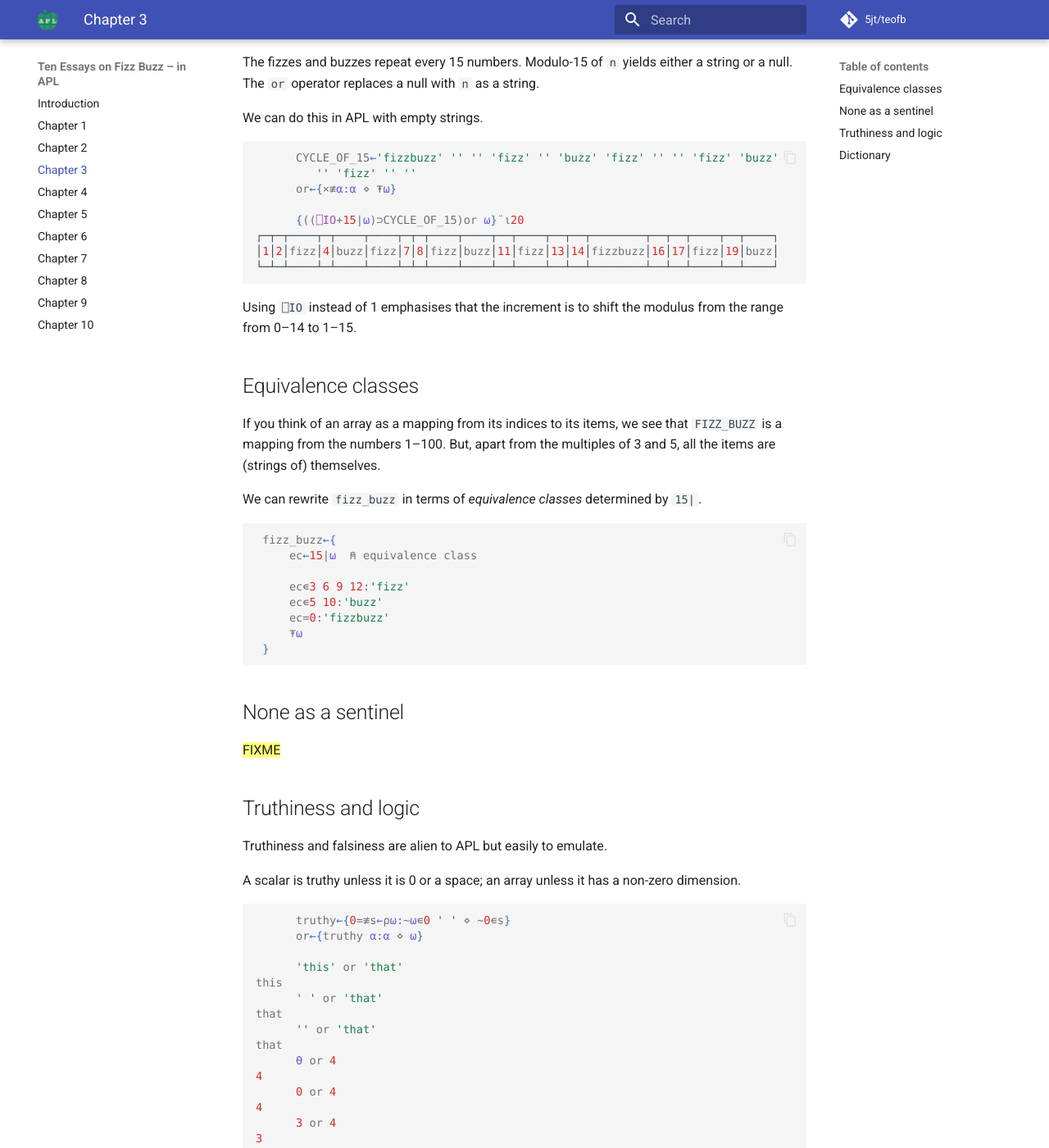
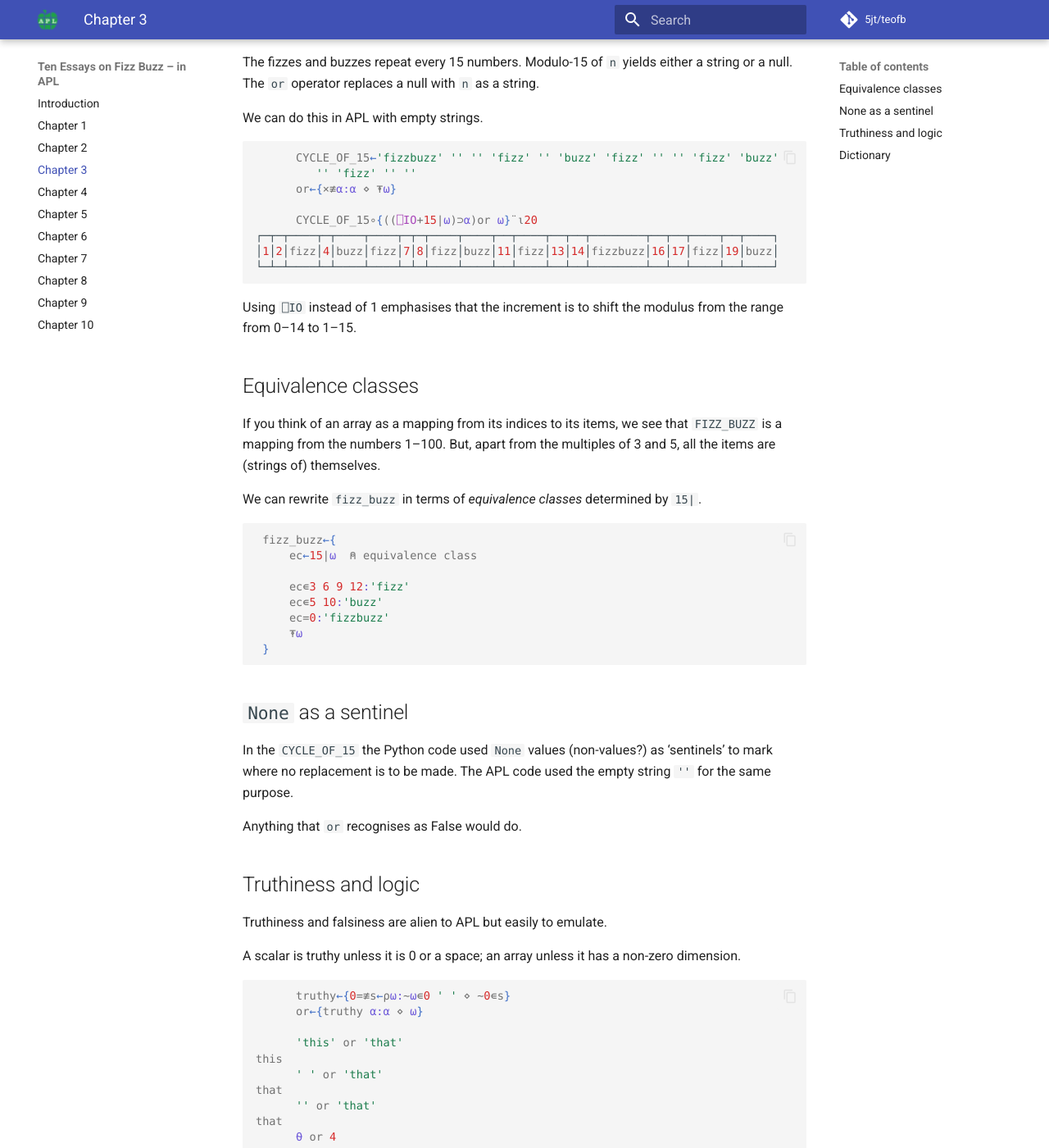
Before and after one commit to 5jt/teofb, an MkDocs documentation site: the page built from docs/source/chapter3.md, in a window 1280 px wide and 1400 px high, scrolled down 366 px. Shown: the whole window at 82% size. Built offline with MkDocs 1.6.1 and Material for MkDocs 9.7.7, drawn with Linux system fonts in a browser that asks for light colours; some web fonts are replaced; comment, search, counter and statistics services are not loaded; some of the changed text lies outside the part shown.

Commit message:
finished chapter 3

````diff
--- a/docs/source/chapter3.md
+++ b/docs/source/chapter3.md
@@ -25,7 +25,7 @@ We can do this in APL with empty strings.
          '' 'fizz' '' ''
       or←{×≢⍺:⍺ ⋄ ⍕⍵}
 
-      {((⎕IO+15|⍵)⊃CYCLE_OF_15)or ⍵}¨⍳20
+      CYCLE_OF_15∘{((⎕IO+15|⍵)⊃⍺)or ⍵}¨⍳20
 ┌─┬─┬────┬─┬────┬────┬─┬─┬────┬────┬──┬────┬──┬──┬────────┬──┬──┬────┬──┬────┐
 │1│2│fizz│4│buzz│fizz│7│8│fizz│buzz│11│fizz│13│14│fizzbuzz│16│17│fizz│19│buzz│
 └─┴─┴────┴─┴────┴────┴─┴─┴────┴────┴──┴────┴──┴──┴────────┴──┴──┴────┴──┴────┘
@@ -51,14 +51,15 @@ We can rewrite `fizz_buzz` in terms of *equivalence classes* determined by `15|`
  }
 ```
 
-## None as a sentinel
+## `None` as a sentinel
 
-==FIXME==
+In the `CYCLE_OF_15` the Python code used `None` values (non-values?) as ‘sentinels’ to mark where no replacement is to be made.
+The APL code used the empty string `''` for the same purpose.
+
+Anything that `or` recognises as False would do.
 
 
 ## Truthiness and logic
-
-
 
 Truthiness and falsiness are alien to APL but easily to emulate.
 
@@ -134,8 +135,10 @@ The implicit iteration in Find `⍳` and indexing means we do not need to specif
 Not so for `or`.
 
 ```apl
-      DICT_OF_15∘{(⍺ get 15|⍵)or¨⍕¨⍵}⍳20
+      (DICT_OF_15∘get 15|⍳20) or¨ ⍳20
 ┌─┬─┬────┬─┬────┬────┬─┬─┬────┬────┬──┬────┬──┬──┬────────┬──┬──┬────┬──┬────┐
 │1│2│fizz│4│buzz│fizz│7│8│fizz│buzz│11│fizz│13│14│fizzbuzz│16│17│fizz│19│buzz│
 └─┴─┴────┴─┴────┴────┴─┴─┴────┴────┴──┴────┴──┴──┴────────┴──┴──┴────┴──┴────┘
 ```
+
+Which looks very similar to the solution using `CYCLE_OF_15`.
````
Also changed, not shown: README.md.
